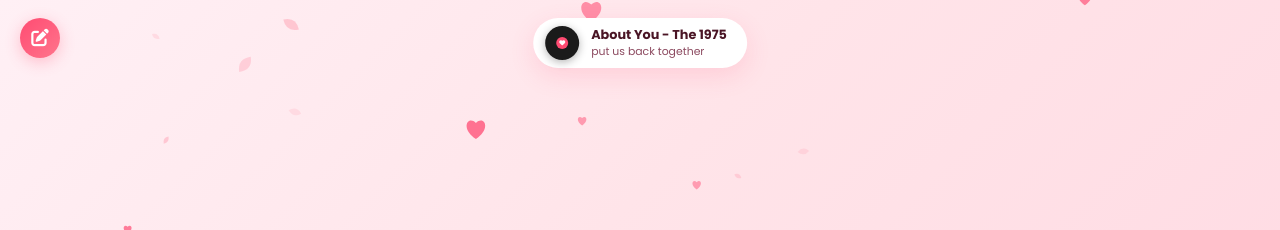
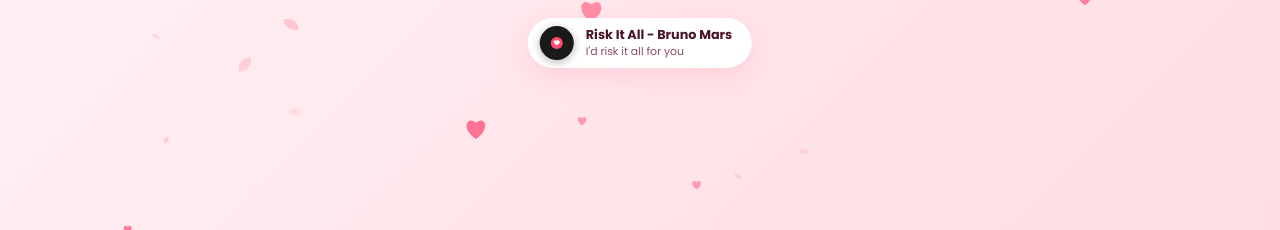
Before and after one commit to hamdan-sgpt/web-nembak-via, a plain HTML site: page index.html in a window 1280 px wide. Shown: the top 230 px of the page. Drawn offline with Linux system fonts and the light colour scheme.

Commit message:
feat: update music to Bruno Mars Risk It All starting at 1:04 & remove top-left customize button

```diff
--- a/index.html
+++ b/index.html
@@ -23,15 +23,10 @@
       <div class="vinyl-heart"><i class="fa-solid fa-heart"></i></div>
     </div>
     <div class="music-info">
-      <span class="music-title" id="music-title">About You - The 1975</span>
-      <span class="music-artist">put us back together</span>
+      <span class="music-title" id="music-title">Risk It All - Bruno Mars</span>
+      <span class="music-artist">I'd risk it all for you</span>
     </div>
   </div>
-
-  <!-- Settings -->
-  <button id="btn-open-settings" class="icon-btn settings-btn" title="edit">
-    <i class="fa-solid fa-pen-to-square"></i>
-  </button>
 
   <main class="app-container">
 
```
